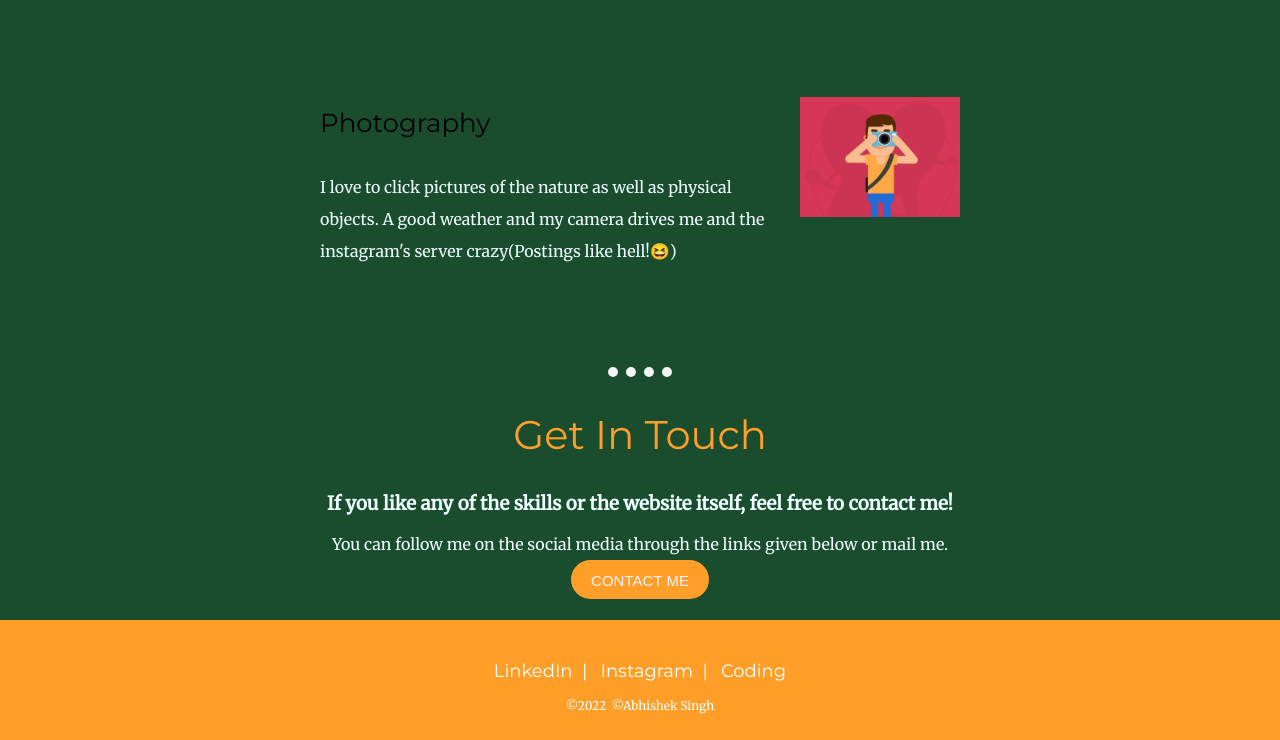
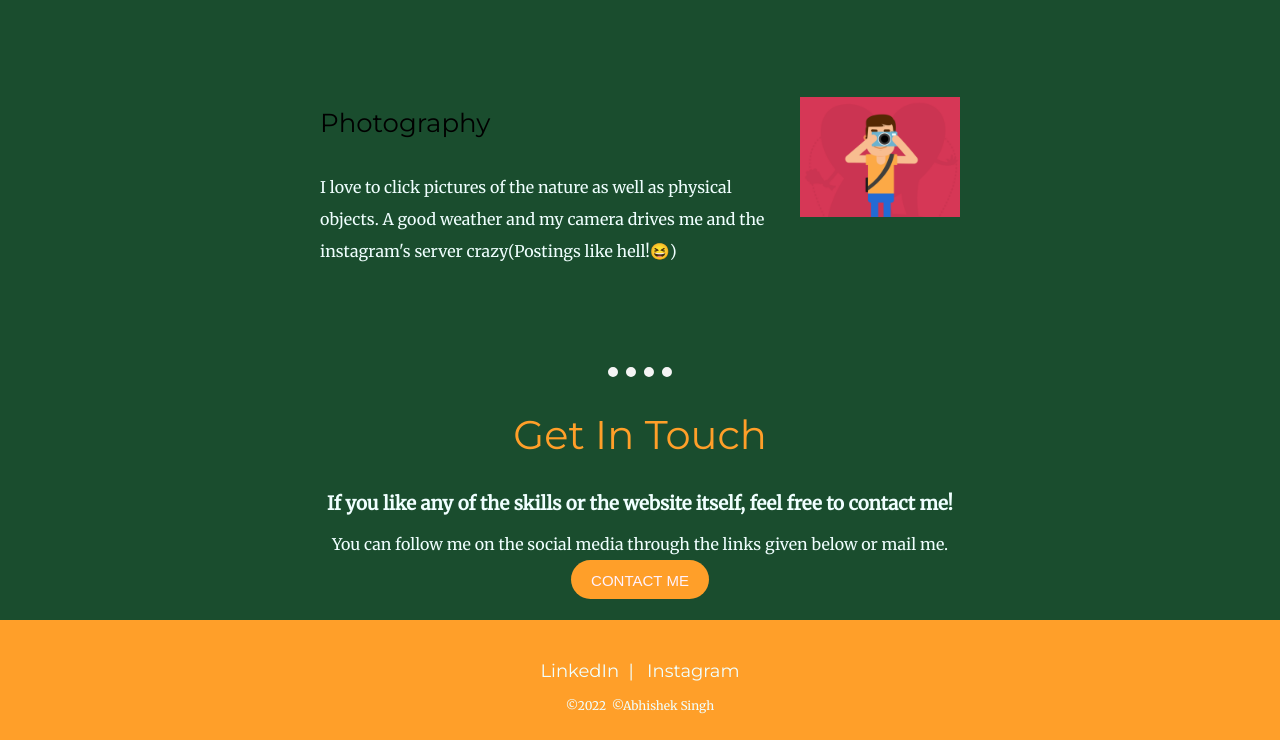
Before and after one commit to Abhishek14424/CSS-Website, a plain HTML site: page index.html in a window 1280 px wide. Shown: the part 1733-2473 px from the top of the page. Drawn offline with Linux system fonts and the light colour scheme; a web font is replaced by a local one.

Commit message:
Update index.html

```diff
--- a/index.html
+++ b/index.html
@@ -57,8 +57,7 @@
 
     <div class="bottom-container">
         <a class="footer-link" href="https://www.linkedin.com/in/abhishek-singh-6857261a3/">LinkedIn &nbsp;|</a>
-        <a class="footer-link" href="https://www.instagram.com/_abhishek3114_/">&nbsp; Instagram &nbsp;|</a>
-        <a class="footer-link" href="https://auth.geeksforgeeks.org/user/abhisheksinghkolkata2314">&nbsp; Coding</a>
+        <a class="footer-link" href="https://www.instagram.com/_abhishek3114_/">&nbsp; Instagram</a>
         <p>©2022 &nbsp;©Abhishek Singh</p>
     </div>
 
```
